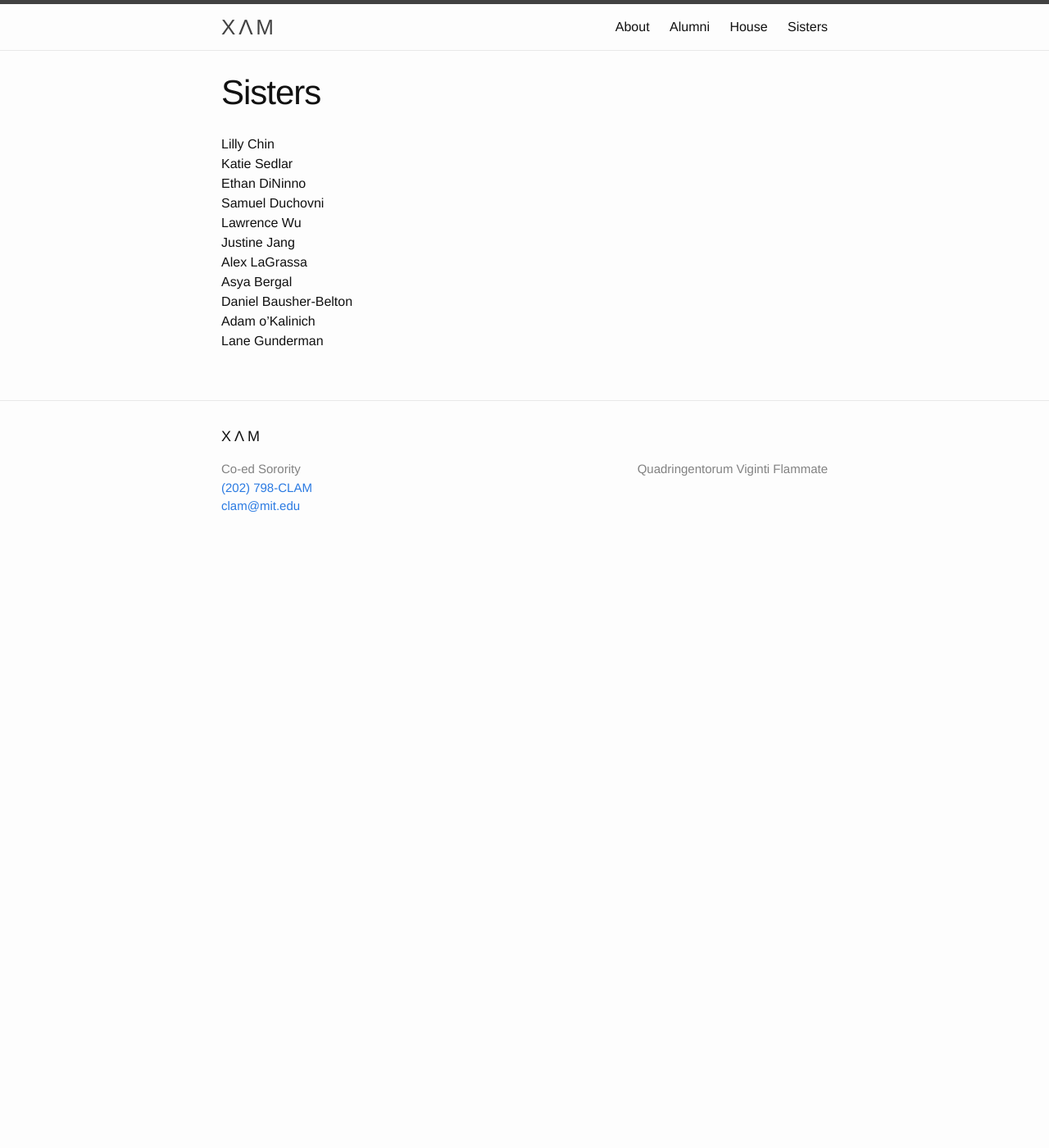
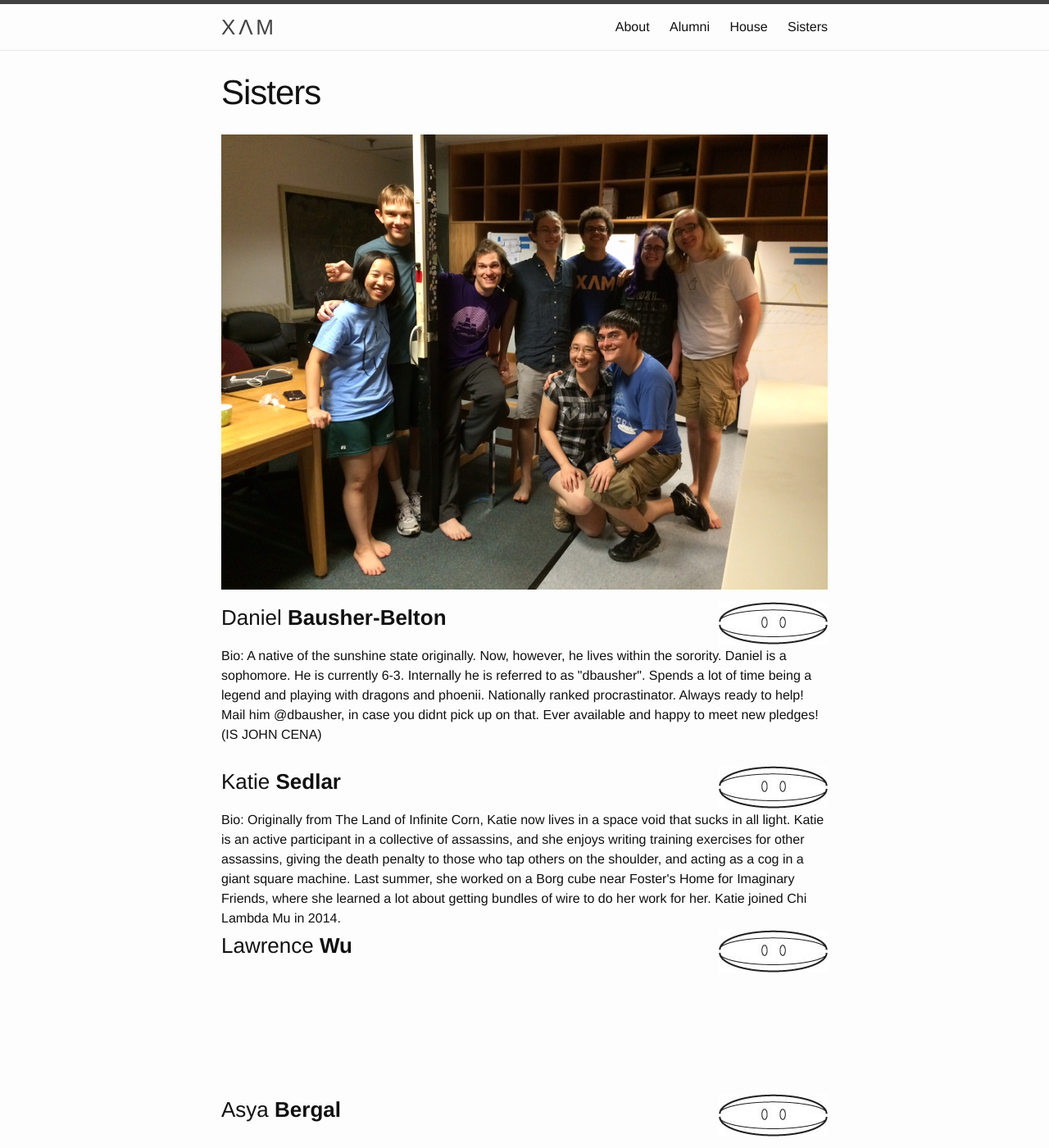
Before and after one commit to clam420/clam420.github.io, a Jekyll site: the page built from sisters.md, in a window 1280 px wide and 1400 px high. Shown: the whole window at 82% size. Built offline with Jekyll 4.4.1, drawn with Linux system fonts in a browser that asks for light colours; some of the changed text lies outside the part shown.

Commit message:
some stuff (pics not ready yet)

```diff
--- a/sisters.md
+++ b/sisters.md
@@ -3,15 +3,66 @@ layout: page
 title: Sisters
 permalink: /sisters/
 ---
+![Group pic](/assets/cheese_tasting.jpg)
 
-Lilly Chin
-Katie Sedlar
-Ethan DiNinno
-Samuel Duchovni
-Lawrence Wu
-Justine Jang
-Alex LaGrassa
-Asya Bergal
-Daniel Bausher-Belton
-Adam o'Kalinich
-Lane Gunderman
+<div style="min-height:200px">
+<img style="float: right;" src="/assets/clam.jpg">
+<h3 style="text-align: left">Daniel <b>Bausher-Belton</b></h3>
+Bio: A native of the sunshine state originally. Now, however, he lives within the sorority. Daniel is a sophomore. He is currently 6-3. Internally he is referred to as "dbausher". Spends a lot of time being a legend and playing with dragons and phoenii. Nationally ranked procrastinator. Always ready to help! Mail him @dbausher, in case you didnt pick up on that. Ever available and happy to meet new pledges! (IS JOHN CENA)
+</div>
+
+<div style="min-height:200px">
+<img style="float: right;" src="/assets/clam.jpg">
+<h3 style="text-align: left">Katie <b>Sedlar</b></h3>
+Bio: Originally from The Land of Infinite Corn, Katie now lives in a space void that sucks in all light. Katie is an active participant in a collective of assassins, and she enjoys writing training exercises for other assassins, giving the death penalty to those who tap others on the shoulder, and acting as a cog in a giant square machine. Last summer, she worked on a Borg cube near Foster's Home for Imaginary Friends, where she learned a lot about getting bundles of wire to do her work for her. Katie joined Chi Lambda Mu in 2014.
+</div>
+
+<div style="min-height:200px">
+<img style="float: right;" src="/assets/clam.jpg">
+<h3 style="text-align: left">Lawrence <b>Wu</b></h3>
+</div>
+
+<div style="min-height:200px">
+<img style="float: right;" src="/assets/clam.jpg">
+<h3 style="text-align: left">Asya <b>Bergal</b></h3>
+</div>
+
+<div style="min-height:200px">
+<img style="float: right;" src="/assets/clam.jpg">
+<h3 style="text-align: left">Lilly <b>Chin</b></h3>
+</div>
+
+<div style="min-height:200px">
+<img style="float: right;" src="/assets/clam.jpg">
+<h3 style="text-align: left">Ethan <b>DiNinno</b></h3>
+</div>
+
+<div style="min-height:200px">
+<img style="float: right;" src="/assets/clam.jpg">
+<h3 style="text-align: left">Samuel <b>Duchovni</b></h3>
+</div>
+
+<div style="min-height:200px">
+<img style="float: right;" src="/assets/clam.jpg">
+<h3 style="text-align: left">Lane <b>Gunderman</b></h3>
+</div>
+
+<div style="min-height:200px">
+<img style="float: right;" src="/assets/clam.jpg">
+<h3 style="text-align: left">Justine <b>Jang</b></h3>
+</div>
+
+<div style="min-height:200px">
+<img style="float: right;" src="/assets/clam.jpg">
+<h3 style="text-align: left">Adam <b>Kalinich</b></h3>
+</div>
+
+<div style="min-height:200px">
+<img style="float: right;" src="/assets/clam.jpg">
+<h3 style="text-align: left">Alex <b>LaGrassa</b></h3>
+</div>
+
+<div style="min-height:200px">
+<img style="float: right;" src="/assets/clam.jpg">
+<h3 style="text-align: left">Elaine <b>Phillips</b></h3>
+</div>
```
Also changed, not shown: 404.md (+1 -0 lines), assets/cheese_tasting.jpg (added), assets/clam.jpg (added).
